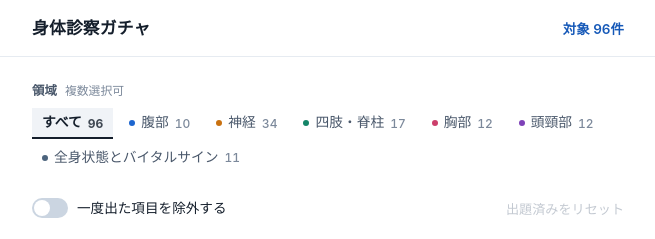
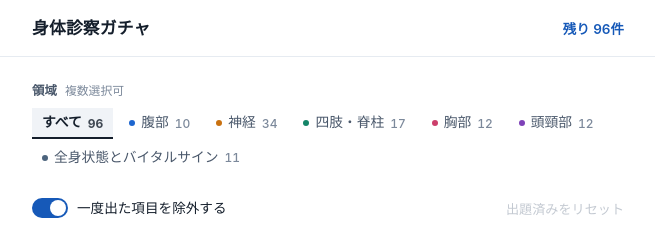
Before and after one commit to TK1430/OSCE_practice, a plain HTML site: page index.html in a window 1280 px wide. Shown: the top 239 px of the page, 312-967 px from the left. Drawn offline with Linux system fonts and the light colour scheme.

Commit message:
Add files via upload

```diff
--- a/index.html
+++ b/index.html
@@ -32,7 +32,7 @@
 
         <div class="options-row">
           <label class="toggle-control" for="exclude-toggle">
-            <input type="checkbox" id="exclude-toggle" class="toggle-input">
+            <input type="checkbox" id="exclude-toggle" class="toggle-input" checked>
             <span class="toggle-track" aria-hidden="true">
               <span class="toggle-thumb"></span>
             </span>
@@ -101,6 +101,6 @@
     </main>
   </div>
 
-  <script src="./script.js?v=6"></script>
+  <script src="./script.js?v=7"></script>
 </body>
 </html>
--- a/script.js
+++ b/script.js
@@ -45,7 +45,7 @@
     categories: [],
     categoryColors: new Map(),
     selectedCategories: new Set(), // 空の場合は「すべて」
-    excludeDrawn: false,
+    excludeDrawn: true,
     drawnIds: new Set(),
     isSpinning: false,
     hasLoadError: false,
```
